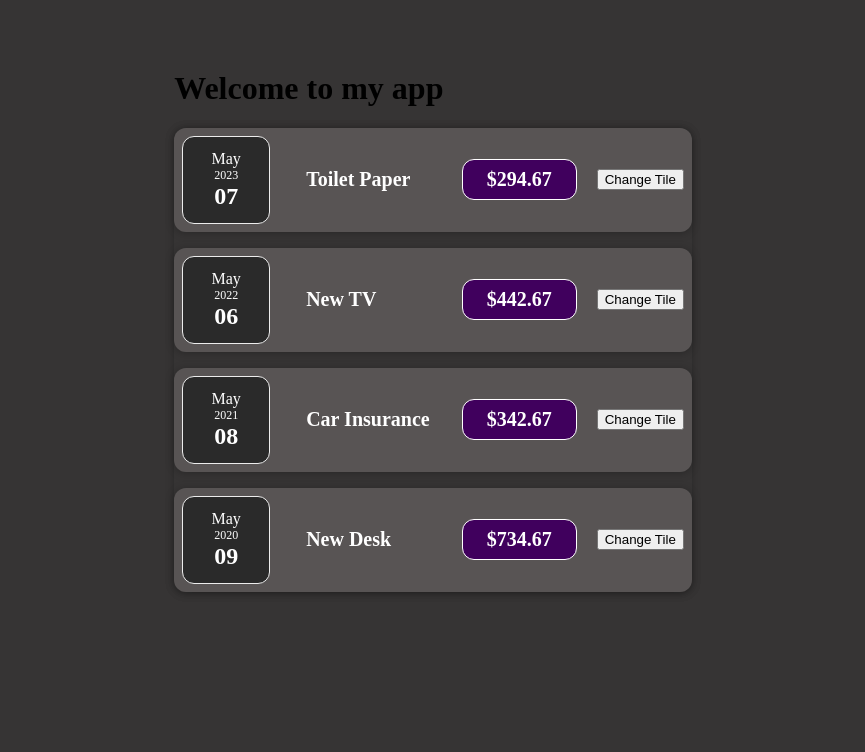
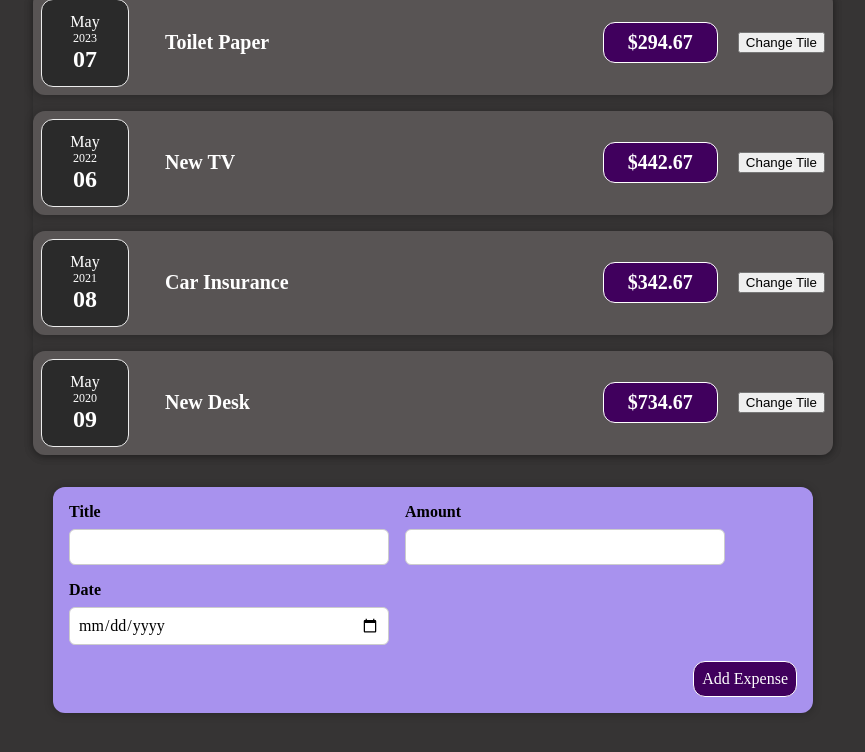
Before and after one commit to saloni24gupta/newapp, a React (Vite) app in the folder newpro/: page / in a window 1280 px wide. Shown: the top 752 px of the page, without its empty margins (87-952 px from the left). Built offline with nearby package versions, Linux system fonts and the light colour scheme.

Commit message:
formcreated

```diff
--- a/newpro/src/App.jsx
+++ b/newpro/src/App.jsx
@@ -1,19 +1,19 @@
 import './App.css';
 import React from 'react';
 import Expenses from './components/Expenses.jsx';
+import NewExpense from './components/NewExpense/NewExpense';
 function App() {
 
-//   return (
-//     React.createElement('div', {}, React.createElement('h2', {}, 'Lets get Started'), React.createElement(Expenses))
-// );
+  //   return (
+  //     React.createElement('div', {}, React.createElement('h2', {}, 'Lets get Started'), React.createElement(Expenses))
+  // );
 
 
   return (
     <div className='container'>
       <h1>Welcome to my app</h1>
-
-        <Expenses />
-
+      <Expenses />
+      <NewExpense />
     </div>
   );
 }
--- /dev/null
+++ b/newpro/src/components/NewExpense/ExpenseForm.css
@@ -0,0 +1,25 @@
+.new-expense__controls {
+    display: flex;
+    flex-wrap: wrap;
+    gap: 1rem;
+    margin-bottom: 1rem;
+    text-align: left;
+}
+
+.new-expense__control label {
+    font-weight: bold;
+    margin-bottom: 0.5rem;
+    display: block;
+}
+
+.new-expense__control input {
+    font: inherit;
+    padding: 0.5rem;
+    border-radius: 6px;
+    border: 1px solid #ccc;
+    width: 20rem;
+    max-width: 100%
+}
+.new-expense__actions{
+text-align: right;
+}
--- /dev/null
+++ b/newpro/src/components/NewExpense/ExpenseForm.jsx
@@ -0,0 +1,27 @@
+import React from 'react'
+import './ExpenseForm.css'
+function ExpenseForm() {
+    return (
+
+        <form>
+            <div className='new-expense__controls'>
+                <div className='new-expense__control'>
+                    <label>Title</label>
+                    <input type="text" />
+                </div>
+                <div className='new-expense__control'>
+                    <label>Amount</label>
+                    <input type="number" min="0.01" step="0.01" />
+                </div>
+                <div className='new-expense__control'>
+                    <label>Date</label>
+                    <input type="date" min="2019-01-01" max="2022-12-31" />
+                </div>
+            </div>
+            <div className='new-expense__actions' >
+                <button type='submit'>Add Expense</button>
+            </div>
+        </form>
+    )
+}
+export default ExpenseForm;
--- /dev/null
+++ b/newpro/src/components/NewExpense/NewExpense.css
@@ -0,0 +1,36 @@
+.new-expense{
+    background-color: #a892ee;
+    padding: 1rem;
+    margin: 2rem auto;
+    width: 50rem;
+    max-width: 95%;
+    border-radius: 12px;
+    text-align: center;
+    box-shadow: 0 1px 8px rgba(0, 0, 0, 0.25);
+}
+
+.new-expense button {
+    font: inherit;
+    cursor: pointer;
+    padding: 0.5rem 0.5rem;
+    border: 1px solid #40005d;
+    border-radius: 12px;
+    border-color: #fff;
+    background-color: #40005d;
+    color: #fff
+}
+
+.new-expense button:hover,  .new-expense button:active {
+    background-color: #510674;
+    border-color: #510674;
+}
+.new-expense button.alternative {
+    color: #220131;
+    border-color: transparent;
+    background-color: transparent;
+}
+
+.new-expense button:alternative:hover,
+.new-expense button:alternative:active {
+    background-color: #ddb3f8;
+}
--- /dev/null
+++ b/newpro/src/components/NewExpense/NewExpense.jsx
@@ -0,0 +1,11 @@
+import ExpenseForm from './ExpenseForm';
+
+import './NewExpense.css'
+function NewExpense() {
+
+    return <div className='new-expense'>
+       <ExpenseForm />
+        </div>
+}
+
+export default NewExpense;
```
